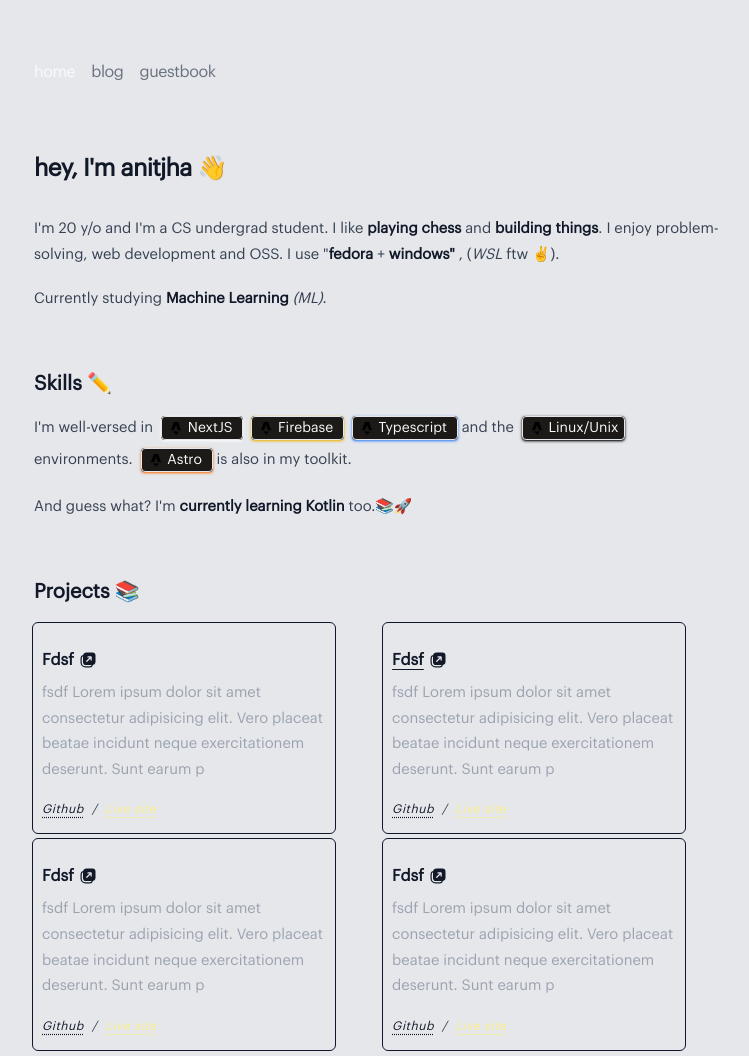
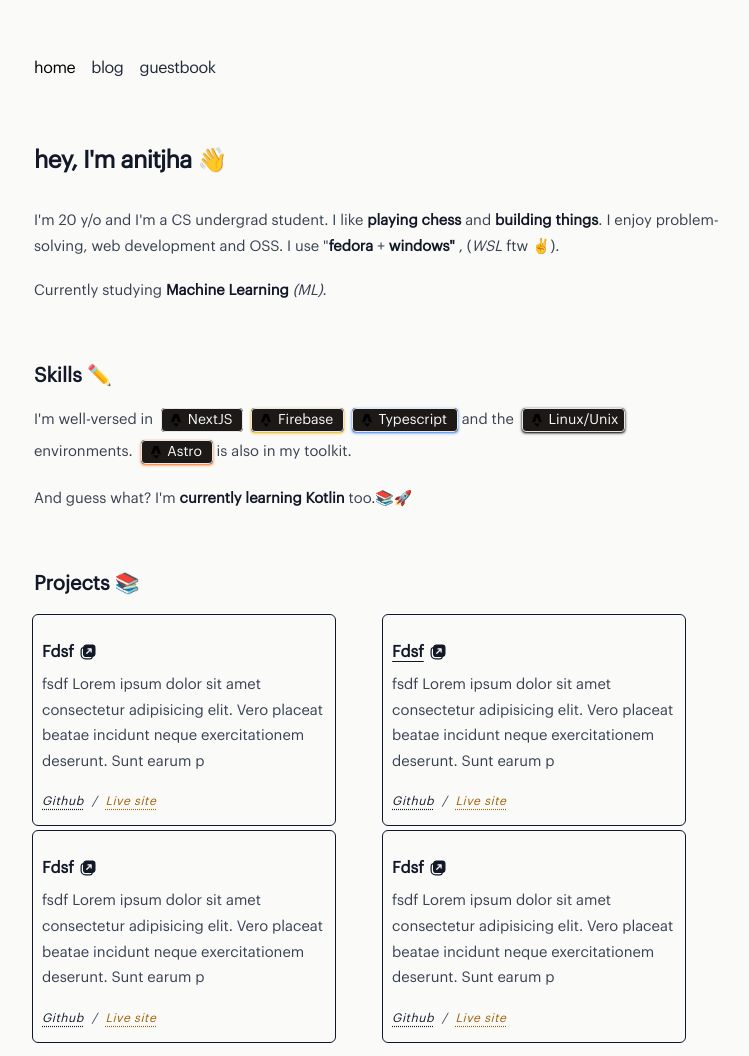
Before and after one commit to AnitKrJha/Anit.dev, an Astro site: page / in a window 1280 px wide. Shown: the whole page, without its empty margins (246-995 px from the left). Built offline with nearby package versions, Linux system fonts and the light colour scheme; Astro itself is replaced by a stand-in of ours.

Commit message:
fix: accesiblity issues

```diff
--- a/src/Layouts/BaseLayout.astro
+++ b/src/Layouts/BaseLayout.astro
@@ -9,7 +9,7 @@
 
 <html
   lang="en"
-  class="font-graphik dark:bg-stone-950 bg-gray-200 dark:text-slate-50 text-slate-800"
+  class="font-graphik dark:bg-stone-950 bg-stone-50 dak:text-slate-50 text-slate-800"
 >
   <head>
     <meta charset="utf-8" />
--- a/src/components/Navbar.astro
+++ b/src/components/Navbar.astro
@@ -6,25 +6,37 @@
 else pathname = "blog";
 ---
 
-<nav class="w-full py-2 my-12 tracking-tight text-gray-500">
+<nav class="w-full py-2 my-12 tracking-tight text-gray-800 dark:text-gray-500">
   <ul class="flex">
+    <li>
       <a
         href="/"
-      class={`py-1 px-2 ${pathname === "home" ? "text-gray-50" : ""}`}
+        class={`py-1 px-2 ${
+          pathname === "home" ? "text-black dark:text-gray-50" : ""
+        }`}
       >
-      <li>home</li>
+        home
       </a>
+    </li>
+    <li>
       <a
         href="/blog"
-      class={`py-1 px-2 ${pathname === "blog" ? "text-gray-50" : ""}`}
+        class={`py-1 px-2 ${
+          pathname === "blog" ? "text-black dark:text-gray-50" : ""
+        }`}
       >
-      <li>blog</li>
+        blog
       </a>
+    </li>
+    <li>
       <a
         href="/guestbook"
-      class={`py-1 px-2 ${pathname === "guestbook" ? "text-gray-50" : ""}`}
+        class={`py-1 px-2 ${
+          pathname === "guestbook" ? "text-black dark:text-gray-50" : ""
+        }`}
       >
-      <li>guestbook</li>
+        guestbook
       </a>
+    </li>
   </ul>
 </nav>
--- a/src/components/ProjectCard.astro
+++ b/src/components/ProjectCard.astro
@@ -29,13 +29,15 @@
       </h4>
     )
   }
-  <p class="text-gray-400">
+  <p class="text-gray-700 dark:text-gray-400">
     {props.desc} Lorem ipsum dolor sit amet consectetur adipisicing elit. Vero placeat
     beatae incidunt neque exercitationem deserunt. Sunt earum p
   </p>
   <p class="links flex gap-2 text-xs tracking-wider underline-offset-4 italic">
     <a href={props.ghLink} class="decoration-dotted">Github</a> /
-    <a href={props.liveLink} class="decoration-dotted text-yellow-200"
+    <a
+      href={props.liveLink}
+      class="decoration-dotted dark:text-yellow-200 text-yellow-700"
       >Live site</a
     >
   </p>
```
Lines whose indentation alone changed are shown as unchanged.
